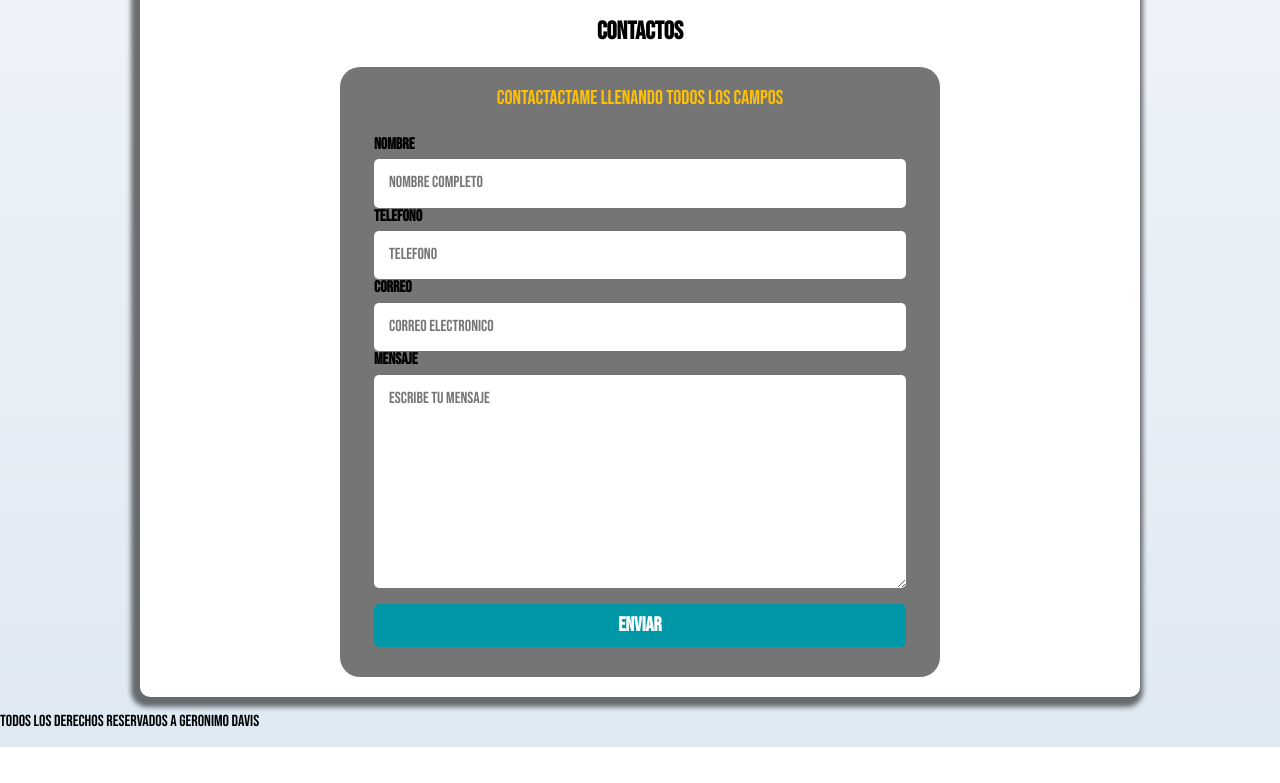
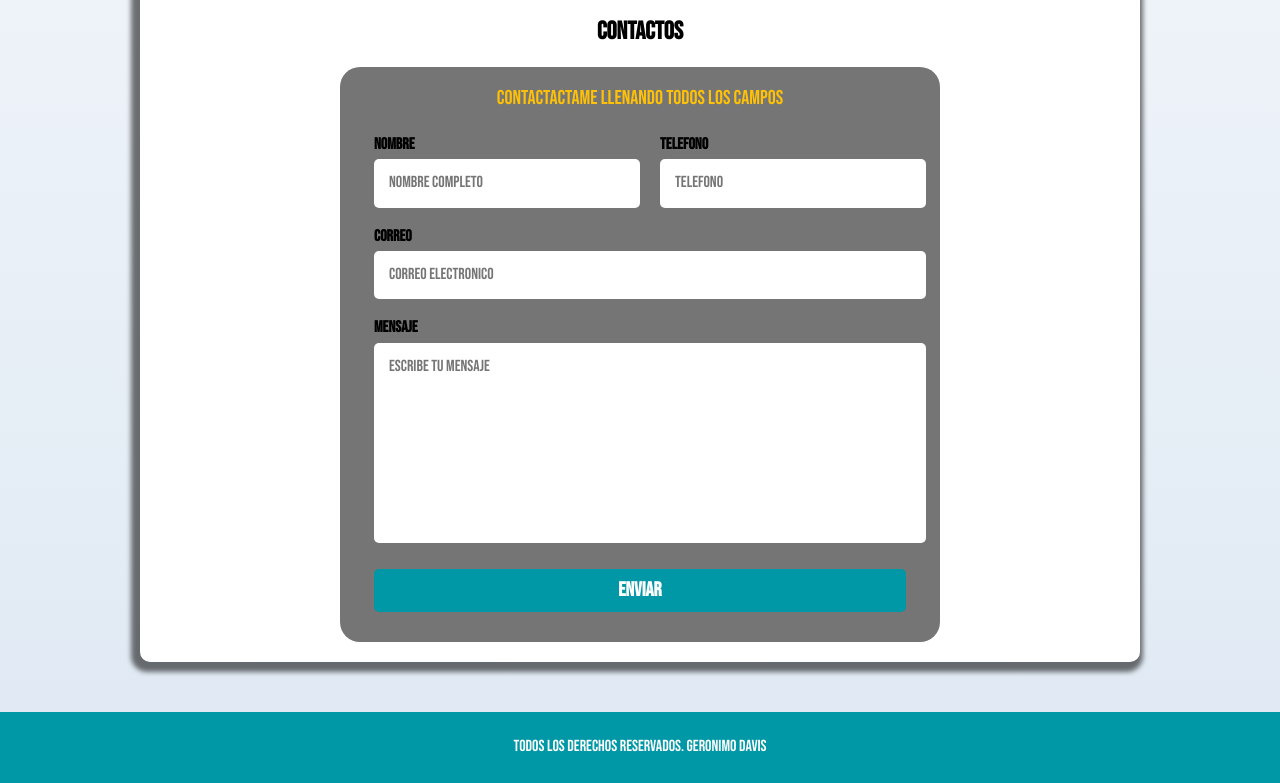
Before and after one commit to GeronimoDavis/Diseno-con-css, a plain HTML site: page index.html in a window 1280 px wide. Shown: the part 1002-1785 px from the top of the page. Before the commit the page ends 1749 px from the top, so only its background shows below. Drawn offline with Linux system fonts and the light colour scheme; files whose address does not match are found by name.

Commit message:
Acomodando inputs

```diff
--- a/css/style.css
+++ b/css/style.css
@@ -16,7 +16,8 @@ html{
 /* scroll snap */
 .servicios,
 .navegacion_principal,
-.formulario{
+.formulario,
+footer{
     scroll-snap-align: center;/* al hacer scroll, el elemento se alinea al centro */
     scroll-snap-stop: always;/* siempre se detiene en el elemento */
 }
@@ -225,13 +226,40 @@ h1, h2, h3{
 
 }
 
+@media (min-width: 768px){
+    .contenedor-campos{
+        display: grid;
+        grid-template-columns: 50% 50%;/* 2 columnas de igual tamaño */
+        grid-template-rows: auto auto 20rem;/* 3 filas de auto tamaño */
+        column-gap: 2rem;/* espacio entre columnas */
 
-.contenedor-campo{
-    margin-bottom: 1rem;/* separacion entre el borde y el contenido */
+    }
+
+    .campo:nth-child(3){
+        grid-column: 1/3;/* ocupar 2 columnas */
+    }
+
+    .campo:nth-child(4){
+        grid-column: 1/3;/* ocupar 2 columnas de la una a la 3 */
+    }
 }
 
-.campo {
+.campo{
+    margin-bottom: 2rem;/* separacion entre el borde y el contenido */
+    position: relative;/* posicion relativa para el icono */
+}
+.campo textarea{
+    width: 100%;
+    border: none;
+    padding: 1.5rem;
+    border-radius: .5rem;
+    resize: none;/* quitar el resize */
 
+    /* que no se pueda redimensionar */
+    min-height: 10rem;/* alto minimo */
+    max-height: 20rem;/* alto maximo */
+    max-width: 100%;/* ancho maximo */
+    min-width: 100%;/* ancho minimo */
 
 }
 
@@ -251,4 +279,13 @@ h1, h2, h3{
 .campo-enviar .boton{
     text-align: center;
     width: 100%;
+    margin-top: 5rem;/* separacion de otros elementos */
 }
+
+.footer{
+    background-color: var(--secundario);
+    color: var(--blanco);
+    padding: 1rem 0;/* separacion entre el borde y el contenido */
+    text-align: center;
+    margin-top: 5rem ;
+}
--- a/index.html
+++ b/index.html
@@ -3,7 +3,7 @@
 <head>
     <meta charset="UTF-8">
     <meta name="viewport" content="width=device-width, initial-scale=1.0">
-    <title>Document</title>
+    <title>Geronimo Davis</title>
     <link rel="preload" href="css/normalize.css">
     <link rel="stylesheet" href="css/normalize.css">
     <link href="https://fonts.googleapis.com/css2?family=Bebas+Neue&display=swap" rel="stylesheet">
@@ -71,7 +71,7 @@
         <form class="formulario">
             <fieldset>
                 <legend>Contactactame llenando todos los campos</legend>
-                <div class="contenedor-campos"></div>
+                <div class="contenedor-campos">
                         <div class="campo">
                             <label>Nombre</label>
                             <input class="input-text" type="text" name="nombre" id="nombre" placeholder="Nombre completo" required>
@@ -100,7 +100,7 @@
     </section>
 </main>
 <footer class="footer">
-    <p>Todos los derechos reservados a Geronimo Davis</p>
+    <p>Todos los derechos reservados. Geronimo Davis</p>
 </footer>
 
 </body>
```
Lines whose indentation alone changed are shown as unchanged.
